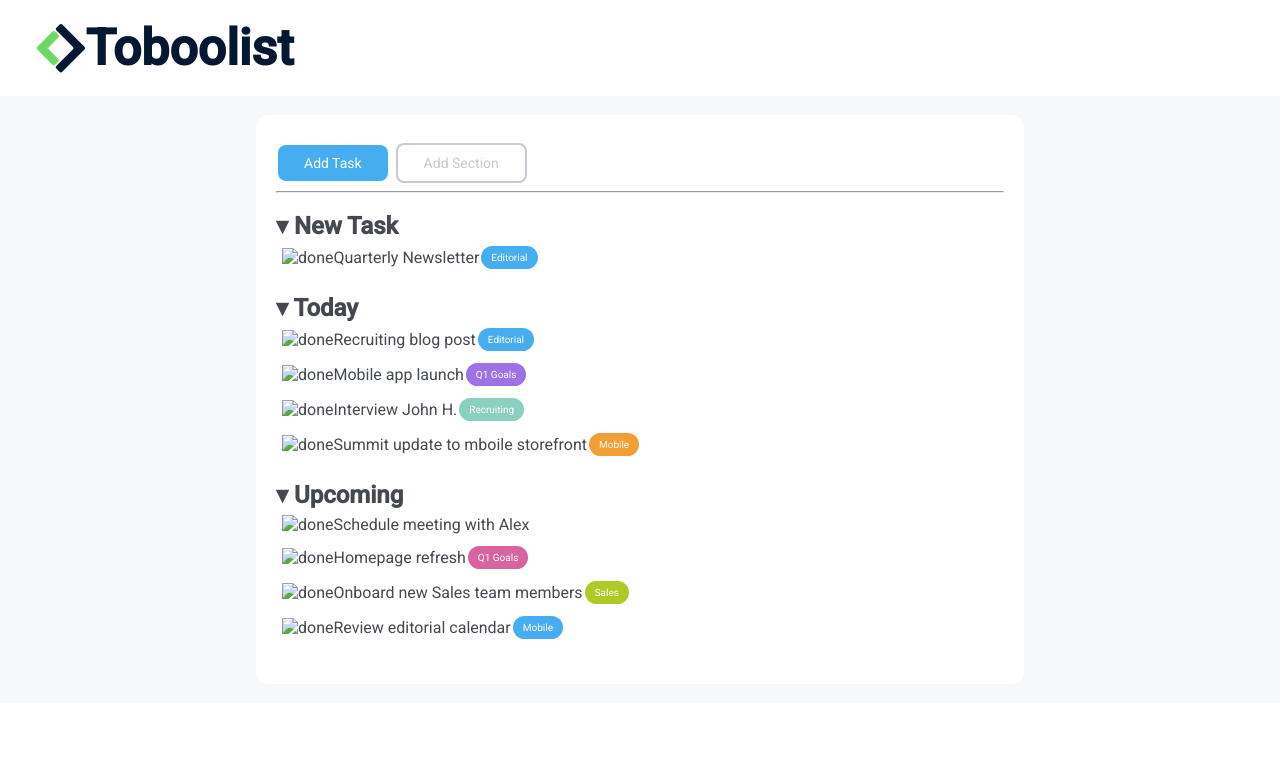
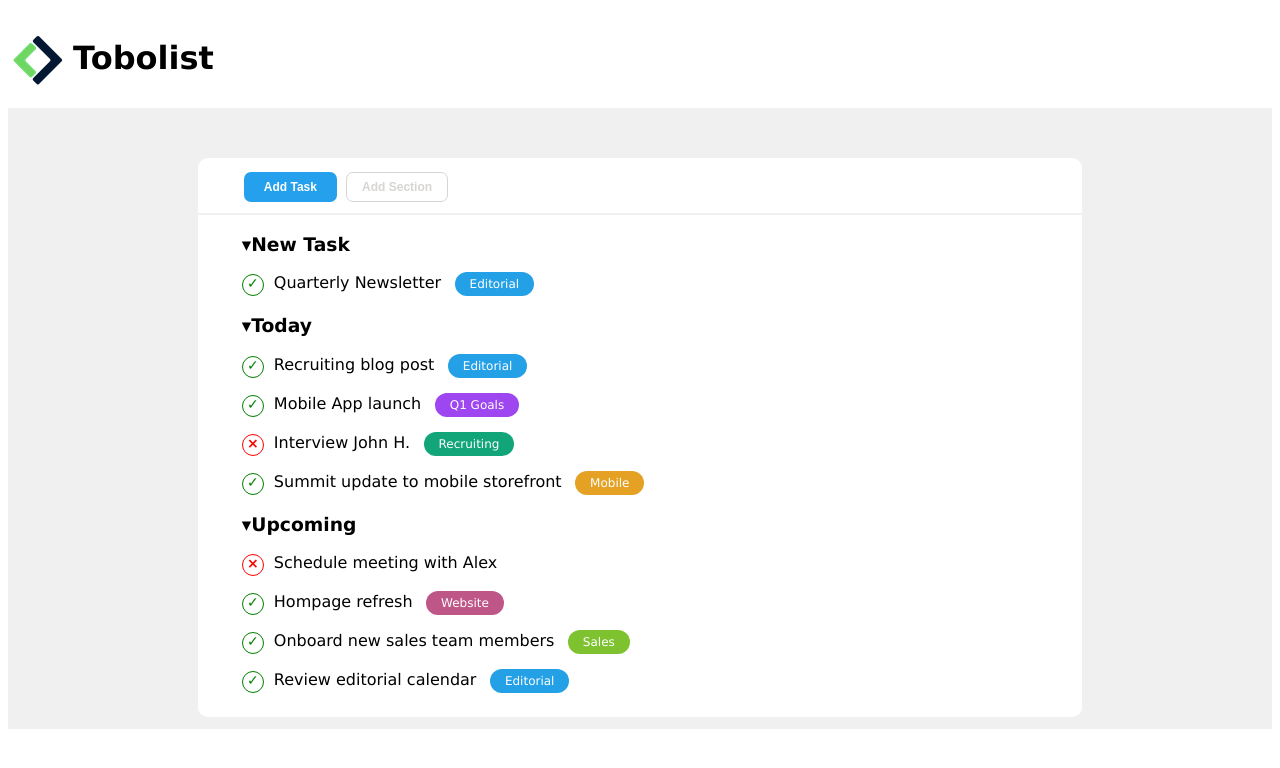
Before and after one commit to javoxpl/html-css-toboolist, a plain HTML site: page index.html in a window 1280 px wide. Drawn offline with Linux system fonts and the light colour scheme.

Commit message:
complete

```diff
--- a/css/style.css
+++ b/css/style.css
@@ -1,116 +1,168 @@
-* {
-    font-family: 'Roboto', sans-serif;
-    margin: 0;
-    padding: 0;
-    box-sizing: border-box;
-    color: #444851;
+body{
+    font-family:Verdana, Geneva, Tahoma, sans-serif;
+}
+/* Header con logo */
+h1 {
+    display: inline;
+    line-height: 100px;
+    text-align: center;
+    vertical-align: sub;
+}
+#logo{
+    padding: 22px 5px;
+    vertical-align: middle;
+    line-height: 100px;
+    display: inline;
+    width: auto;
+    height: auto;
+}
+/* Main */
+main{
+    background-color: rgb(240, 240, 240);
+    height:auto;
+    padding-top: 50px;
+    padding-bottom: 12px;
+}
+/* div contenitore */
+.container{
+    background-color: white;
+    width: 70%;
+    height: 90%;
+    margin: auto;
+    padding-top: 5px;
+    padding-bottom: 8px;
+    border-radius: 10px;
+}
+
+/* Navigazione pulsanti */
+.bluBtn{
+    background-color: rgb(36, 160, 237);
+    font-weight: bold;
+    border: none;
+    border-radius: 7px;
+    color: white;
+    padding: 8px 20px;
+    text-align: center;
+    display: inline-block;
+    font-size: 12px;
+    margin: 4px 2px;
+    cursor: pointer;
+}
+.whiteBtn{
+    background-color: white;
+    border: 1px solid rgb(214, 213, 210);
+    border-radius: 7px;
+    color: rgb(214, 213, 210);
+    font-weight: bold;
+    padding: 7px 15px;
+    text-align: center;
+    display: inline-block;
+    font-size: 12px;
+    margin: 4px 2px;
+    cursor: pointer;
+}
+.pulsanti{
+    margin-left: 5%;
+    height: 45px;
+    padding-top: 5px;
+}
+nav{
+    border-bottom: 2px solid rgb(240, 240, 240);
+}
+/* Elementi To do */
+.todo{
+    margin-left: 5%;
+}
+ /* simboli */
+.check{
+    height: 20px;
+    width: 20px;
+    color: green;
+    border-radius: 50%;
+    display: inline-block;
+    border: 1px solid green;
+    text-align: center;
+    font-size: 14px;
+    font-weight: bold;
+    margin-right: 10px;
 
 }
-
-  h1 {
-    font-size: 50px;
-    color: #041931;
+.null{
+    height: 20px;
+    width: 20px;
+    color: red;
+    border-radius: 50%;
+    display: inline-block;
+    border: 1px solid red;
+    text-align: center;
+    font-size: 14px;
+    font-weight: bold;
+    margin-right: 10px;
 }
-
-
-
-  header {
-    height: 96px;
-    padding: 10px;
-    display: flex;
-    align-items:center;
-    margin-left: 2%;
+/* etichette */
+.labelblu{
+    background-color: rgb(36, 160, 230);
+    border-radius: 20px;
+    text-align: center;
+    vertical-align: middle;
+    font-size: 12px;
+    color: white;
+    margin-left: 1%;
+    padding: 5px 15px;
+    cursor: pointer;
 }
-
-
-
-  .box{
-    width: 60%;
-    margin: auto;
-    background-color: white;
-    padding: 20px;
-    border-radius: 12px;
-
+.labelviola{
+    background-color: rgb(158, 71, 240);
+    border-radius: 20px;
+    text-align: center;
+    vertical-align: middle;
+    font-size: 12px;
+    color: white;
+    margin-left: 1%;
+    padding: 5px 15px;
+    cursor: pointer;
 }
-
-  .intern {
-    margin-left: 30px;
+.labelverde1{
+    background-color: rgb(17, 165, 121);
+    border-radius: 20px;
+    text-align: center;
+    vertical-align: middle;
+    font-size: 12px;
+    color: white;
+    margin-left: 1%;
+    padding: 5px 15px;
+    cursor: pointer;
 }
-
-
-  /******************************/
-  .bubble {
+.labelarancio{
+    background-color: rgb(228, 161, 36);
+    border-radius: 20px;
+    text-align: center;
+    vertical-align: middle;
+    font-size: 12px;
     color: white;
+    margin-left: 1%;
+    padding: 5px 15px;
+    cursor: pointer;
+}
+.labelrosa{
+    background-color: rgb(190, 87, 136);
     border-radius: 20px;
-    margin-left: 0.2em;
-    padding: 0.6em 1em;
-    font-size: 10px;
-
+    text-align: center;
+    vertical-align: middle;
+    font-size: 12px;
+    color: white;
+    margin-left: 1%;
+    padding: 5px 15px;
+    cursor: pointer;
 }
-
-  .bbl{
-    border-radius: 8px;
-    padding: 10px 26px;
-    font-size: 14px;
-    margin: 8px 2px;
+.labelverde2{
+    background-color: rgb(126, 194, 47);
+    border-radius: 20px;
     text-align: center;
-    text-decoration: none;
+    vertical-align: middle;
+    font-size: 12px;
+    color: white;
+    margin-left: 1%;
+    padding: 5px 15px;
+    cursor: pointer;
 }
-
-  .frst{
-    background-color: #47ADF1 ;
-    color: rgb(255, 255, 255);
-    border:none;
-  }
-
-  .scnd{
-    background-color: white;
-    color: #C5CBD0;
-    border: 2px solid #C5CBD0;
-  }
-
-
-
-
-
-  /******************************/
-
-  .wt {
-    background-color: white;
-  }
-
-  .gry {
-    background-color: #F6F8F9;
-  }
-
-  .blue{
-    background-color: #47ADF1;
-  }
-  .violet{
-    background-color: #9C72E4;
-  }
-  .green{
-    background-color: #8BD0BF;
-  }
-  .gren{
-    background-color: #B0C926;
-  }
-
-  .orange{
-    background-color: #F29E33;
-  }
-  .rez {
-    background-color: #D863A1;
-
-  }
-
-  /******************************/
-
-
-
-  .center {
-    display: flex;
-    align-items:center;
-    padding: 6px;
-
-  }
--- a/index.html
+++ b/index.html
@@ -4,94 +4,49 @@
     <meta charset="UTF-8">
     <meta http-equiv="X-UA-Compatible" content="IE=edge">
     <meta name="viewport" content="width=device-width, initial-scale=1.0">
-  <meta name="description" content="">
-  <link rel="preconnect" href="https://fonts.googleapis.com">
-  <link rel="preconnect" href="https://fonts.gstatic.com" crossorigin>
-  <link href="https://fonts.googleapis.com/css2?family=Roboto:wght@400;500&display=swap" rel="stylesheet">
     <link rel="stylesheet" href="css/style.css">
-  <title>Document</title>
+    <title>Tobolist</title>
 </head>
 <body>
-  <header class="wt">
-   <img src="img/Logo.png" alt="boolean-logo">
-   <h1>Toboolist</h1>
+    <!-- Header con logo -->
+    <header>
+        <img src="img/Logo.png" alt="logo" id="logo">
+        <h1>Tobolist</h1>
     </header>
-<main class="gry">
-<br>
-<div class="box">
-  <div>
-    <section class="buttons" >
-      <button class="bbl frst"> Add Task </button>
-      <button class="bbl scnd"> Add Section </button>
-      <hr>
-    </section>
-    <br>
-    <!-- New Task -->
-    <section>
-      <h2><span>&#9662;</span> New Task</h2>
-      <div class="center">
-        <img src="img/done.png" alt="done">
-        <p>Quarterly Newsletter</p>
-        <span class="bubble blue">Editorial</span>
+    <main>
+        <!-- div contenitore -->
+        <div class="container">
+            <!-- Navigazione Pulsanti -->
+            <nav>
+                <div class="pulsanti">
+                    <button class="bluBtn">Add Task</button>
+                    <button class="whiteBtn">Add Section</button>
+                </div>
+            </nav>
+
+            <!-- section contenuto To do -->
+            <section class="todo">
+                <div class="new-task">
+                    <h3><span class="freccia">&dtrif;</span>New Task</h3>
+                    <p><span class="check">&#10003;</span>Quarterly Newsletter <span class="labelblu">Editorial</span></p>
+                </div>
+                <div class="today">
+                    <h3><span class="freccia">&dtrif;</span>Today</h3>
+                    <p><span class="check">&#10003;</span>Recruiting blog post <span class="labelblu">Editorial</span></p>
+                    <p><span class="check">&#10003;</span>Mobile App launch <span class="labelviola">Q1 Goals</span></p>
+                    <p><span class="null">&#215;</span>Interview John H. <span class="labelverde1">Recruiting</span></p>
+                    <p><span class="check">&#10003;</span>Summit update to mobile storefront <span class="labelarancio">Mobile</span></p>
+                </div>
+                <div class="upcomig">
+                    <h3><span class="freccia">&dtrif;</span>Upcoming</h3>
+                    <p><span class="null">&#215;</span>Schedule meeting with Alex</p>
+                    <p><span class="check">&#10003;</span>Hompage refresh <span class="labelrosa">Website</span></p>
+                    <p><span class="check">&#10003;</span>Onboard new sales team members <span class="labelverde2">Sales</span></p>
+                    <p><span class="check">&#10003;</span>Review editorial calendar <span class="labelblu">Editorial</span></p>
+
                 </div>
             </section>
-    <br>
-    <!-- Today -->
-    <section>
-      <h2><span>&#9662;</span> Today</h2>
-      <div class="center">
-        <img src="img/done.png" alt="done">
-        <p>Recruiting blog post</p>
-        <span class="bubble blue">Editorial</span>
         </div>
-      <div class="center">
-        <img src="img/done.png" alt="done">
-        <p>Mobile app launch</p>
-        <span class="bubble violet">Q1 Goals</span>
-      </div>
-      <div class="center">
-        <img src="img/cross.png" alt="done">
-        <p>Interview John H. </p>
-        <span class="bubble green">Recruiting</span>
-      </div>
-      <div class="center">
-        <img src="img/done.png" alt="done">
-        <p>Summit update to mboile storefront</p>
-        <span class="bubble orange">Mobile</span>
-      </div>
-
-
-    </section>
-    <br>
-    <!-- Upcoming -->
-    <section>
-      <h2><span>&#9662;</span> Upcoming</h2>
-      <div class="center">
-        <img src="img/cross.png" alt="done">
-        <p>Schedule meeting with Alex</p>
-      </div>
-      <div class="center">
-        <img src="img/done.png" alt="done">
-        <p>Homepage refresh</p>
-        <span class="bubble rez">Q1 Goals</span>
-      </div>
-      <div class="center">
-        <img src="img/done.png" alt="done">
-        <p>Onboard new Sales team members</p>
-        <span class="bubble gren">Sales</span>
-      </div>
-      <div class="center">
-        <img src="img/done.png" alt="done">
-        <p>Review editorial calendar</p>
-        <span class="bubble blue">Mobile</span>
-      </div>
-
-
-    </section>
-    <br>
-  </div>
-</div>
-<br>
     </main>
 </body>
 </html>
```
Lines whose indentation alone changed are shown as unchanged.
